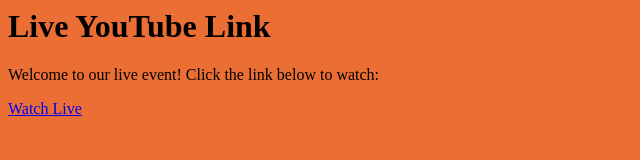
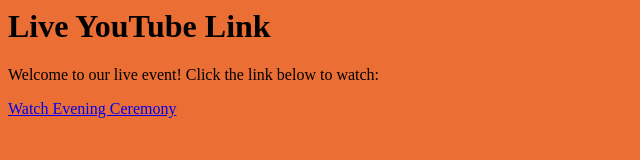
Before and after one commit to NitiTrivedi/YouTubeLive, a plain HTML site: page index.html in a window 1280 px wide. Shown: the whole page, without its empty margins (0-640 px from the left). Drawn offline with Linux system fonts and the light colour scheme.

Commit message:
Update index.html

```diff
--- a/index.html
+++ b/index.html
@@ -18,7 +18,7 @@
   <div class="content">
     <h1>Live YouTube Link</h1>
     <p>Welcome to our live event! Click the link below to watch:</p>
-    <p><a href="https://www.youtube.com/watch?v=4EVKvceWPE0&list=RD4EVKvceWPE0&start_radio=1">Watch Live</a></p>
+    <p><a href="https://youtube.com/live/fL3B0Hg3z8g?feature=share">Watch Evening Ceremony</a></p>
   </div>
 </body>
 </html>
```
